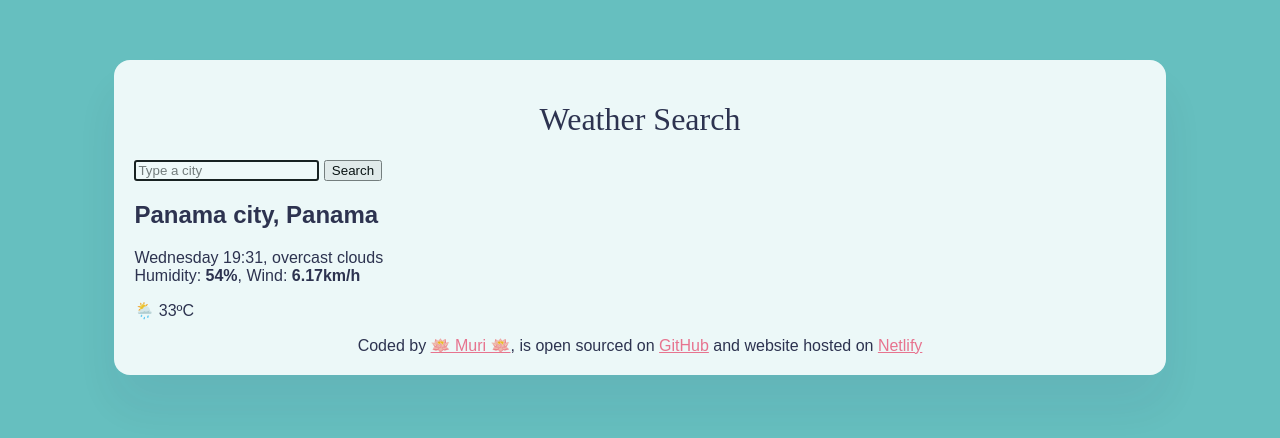
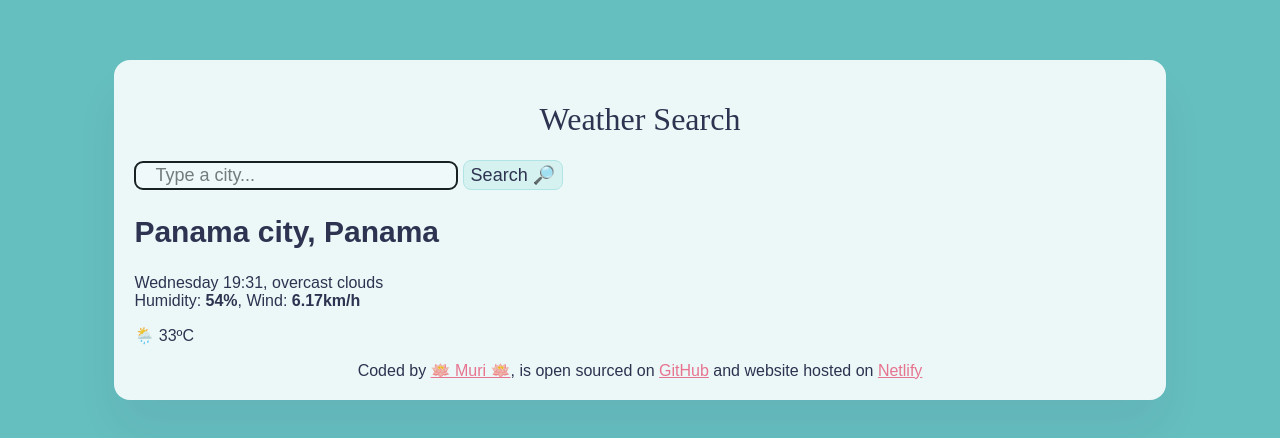
Before and after one commit to MurielCristina/Vanilla-Weather-Search, a plain HTML site: page index.html in a window 1280 px wide. Drawn offline with Linux system fonts and the light colour scheme; a web font is replaced by a local one.

Commit message:
Style the form
Added CSS to the form

```diff
--- a/index.html
+++ b/index.html
@@ -18,14 +18,15 @@
     <div id="weatherApp">
       <header>
         <h1>Weather Search</h1>
-        <form>
+        <form class="form">
           <input
             type="text"
-            placeholder="Type a city"
+            placeholder="Type a city..."
             autocomplete="on"
             autofocus="on"
+            class="form-text"
           />
-          <input type="submit" value="Search" />
+          <input type="submit" value="Search 🔎" class="form-search" />
         </form>
       </header>
       <main>
--- a/src/style.css
+++ b/src/style.css
@@ -5,22 +5,6 @@ body {
   font-weight: weight;
   font-style: normal;
   color: #272343;
-}
-
-h1 {
-  font-family: "Bona Nova SC", serif;
-  font-weight: 400;
-  font-style: normal;
-  text-align: center;
-}
-a {
-  color: #f76b8a;
-}
-footer {
-  text-align: center;
-}
-footer a:hover {
-  font-size: 17px;
 }
 #weatherApp {
   background-color: #fcfefe;
@@ -31,3 +15,41 @@ footer a:hover {
   box-shadow: rgba(65, 50, 100, 0.08) 0px 30px 50px 0px;
   border-radius: 16px;
 }
+h1 {
+  font-family: "Bona Nova SC", serif;
+  font-weight: 400;
+  font-style: normal;
+  text-align: center;
+}
+h2 {
+  font-size: 30px;
+}
+.form-text {
+  width: 300px;
+  height: 25px;
+  border: 1px solid #bae8e8;
+  border-radius: 8px;
+  font-size: 18px;
+  padding-left: 20px;
+}
+.form-search {
+  width: 100px;
+  height: 30px;
+  color: #272343;
+  background: #e3f6f5;
+  border: 1px solid #bae8e8;
+  border-radius: 8px;
+  font-size: 18px;
+}
+.form-search:hover {
+  cursor: pointer;
+  background: #bae8e8;
+  transition: all ease-in-out 150ms;
+}
+
+a {
+  color: #f76b8a;
+}
+footer {
+  text-align: center;
+}
```
